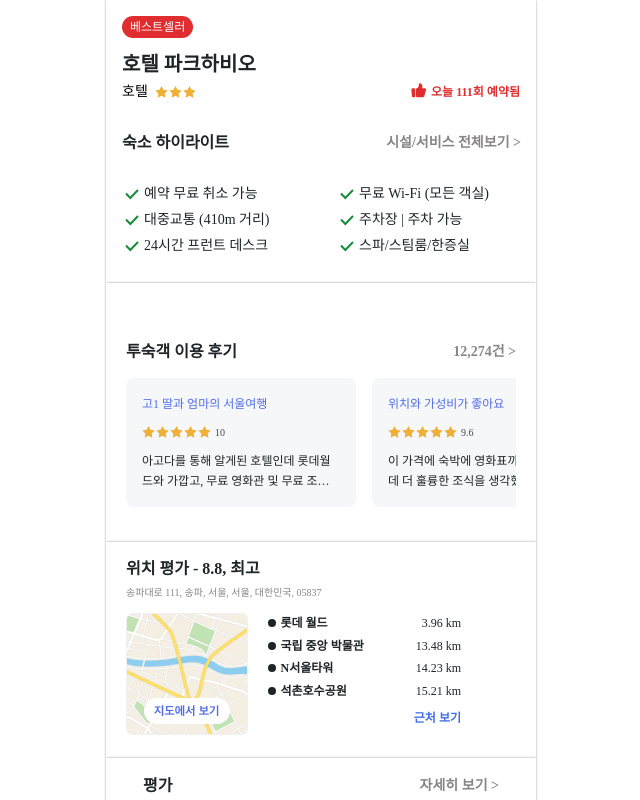
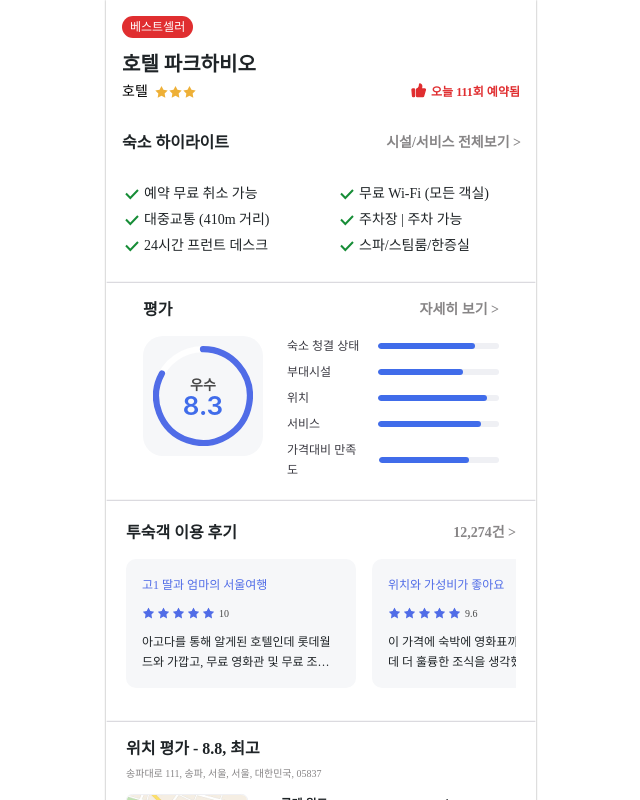
Before and after one commit to m2na7/35-COLLABORATION-WEB-AGODA, a React (Vite) app: page / in a window 1280 px wide. Shown: the top 800 px of the page, without its empty margins (319-959 px from the left). Built offline with nearby package versions, Linux system fonts and the light colour scheme; a web font is replaced by a local one.

Commit message:
feat:TextReview 스타일 수정

```diff
--- a/src/pages/HotelDetailPage/Components/HotelDetail/TextReview.style.ts
+++ b/src/pages/HotelDetailPage/Components/HotelDetail/TextReview.style.ts
@@ -3,7 +3,6 @@ import { css, Theme } from "@emotion/react";
 export const reviewsWrapper = css`
   width: 100%;
   padding: 2rem;
-  margin-top: 3.8rem;
 `;
 
 export const reviewsHeader = css`
@@ -45,12 +44,15 @@ export const reviewItem = (theme: Theme) => css`
   gap: 8px;
   padding: 16px;
   background: ${theme.color.gray100};
-  border-radius: 8px;
+  border-radius: 10px;
 `;
 
 export const reviewTitle = (theme: Theme) => css`
   ${theme.font.detail2_b_12}
+  font-weight:0.7rem;
   color: ${theme.color.blue200};
+  //여기 글씨가 bold? 설정이 안되는 것 같은데 어떻게 설정해야 할 지 모르겠어요 ;_;
+  //맞나..?
 `;
 
 export const ratingWrapper = (theme: Theme) => css`
--- a/src/pages/HotelDetailPage/Components/HotelDetail/TextReview.tsx
+++ b/src/pages/HotelDetailPage/Components/HotelDetail/TextReview.tsx
@@ -47,7 +47,7 @@ const TextReview = () => {
           <div key={index} css={reviewItem(theme)}>
             <div css={reviewTitle(theme)}>{review.title}</div>
             <div css={ratingWrapper}>
-              <StarRating rating={5} />
+              <StarRating rating={5} variant="blue" />
               <span>{review.rating}</span>
             </div>
             <div css={reviewContent(theme)}>{review.content}</div>
--- a/src/pages/HotelDetailPage/HotelDetailPage.tsx
+++ b/src/pages/HotelDetailPage/HotelDetailPage.tsx
@@ -14,11 +14,11 @@ const HotelDetailPage = () => {
       <Detail />
       <Highlights />
       <Vector48 />
+      <RateReview />
+      <Vector48 />
       <TextReview />
       <Vector48 />
       <Location />
-      <Vector48 />
-      <RateReview />
     </>
   );
 };
```
